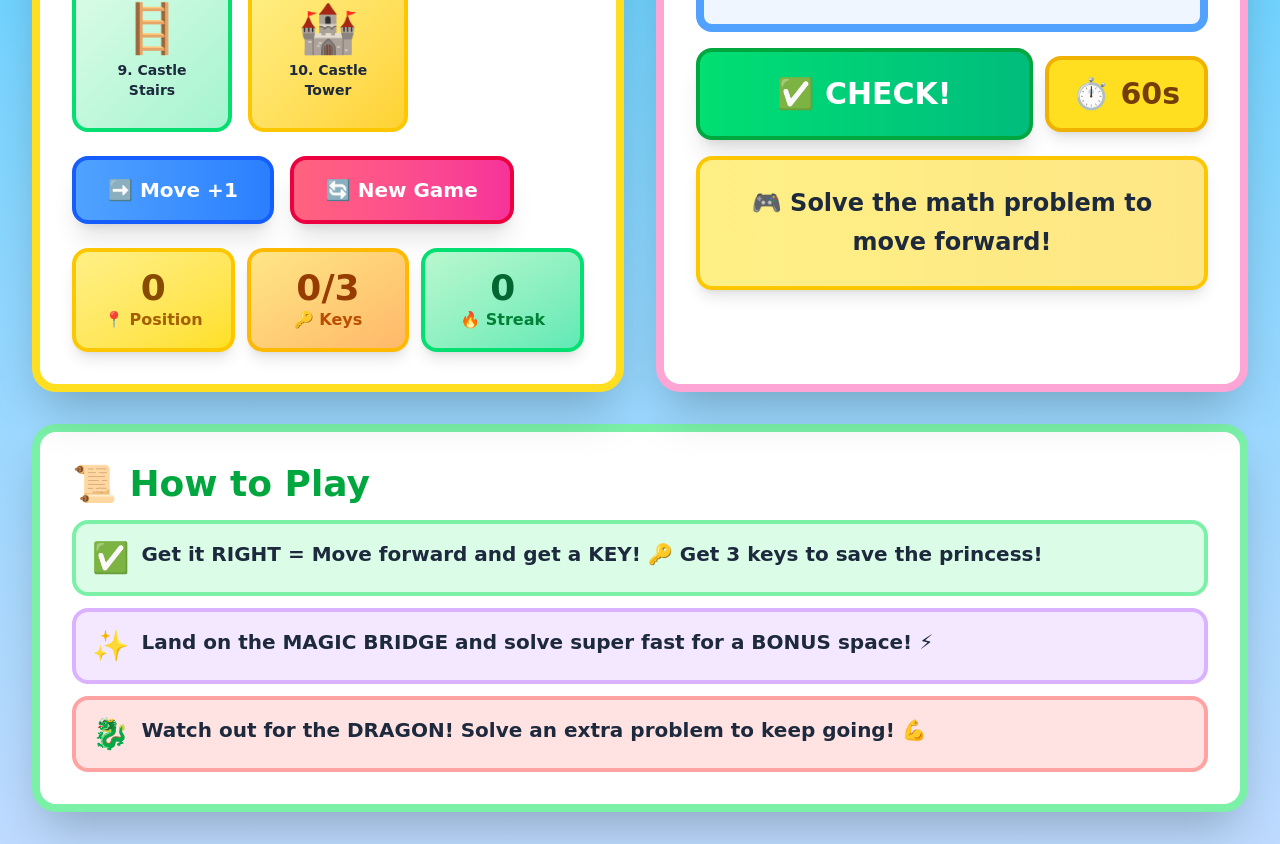
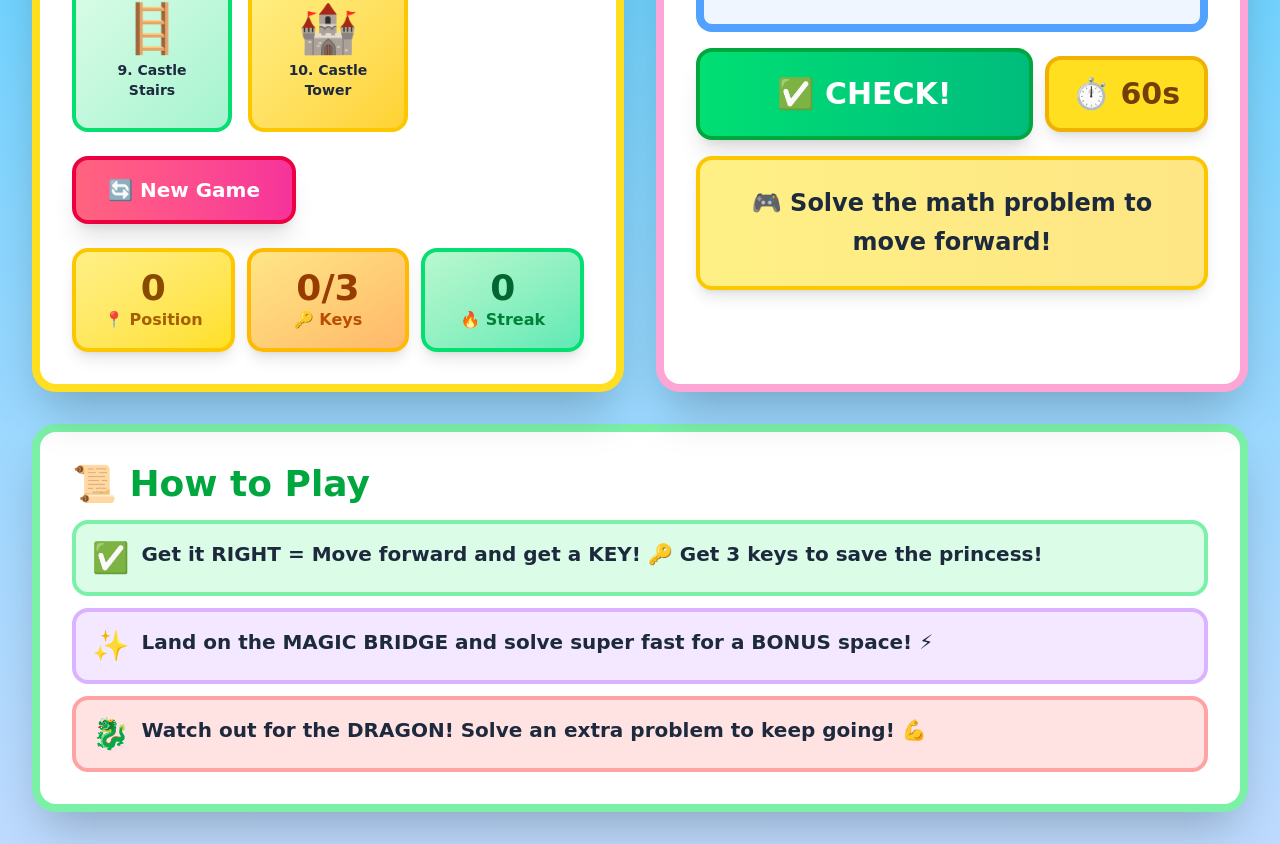
Before and after one commit to vasken/princess-subtraction, a Next.js app: page /princess in a window 1280 px wide. Shown: the part 814-1658 px from the top of the page. Built offline with nearby package versions, Linux system fonts and the light colour scheme.

Commit message:
subtraction adventure

```diff
--- a/src/app/princess/page.jsx
+++ b/src/app/princess/page.jsx
@@ -250,12 +250,6 @@ export default function Page() {
 
 						<div className="mt-6 flex flex-col sm:flex-row items-center gap-4">
 							<button
-								onClick={() => move(1)}
-								className="w-full sm:w-auto px-8 py-4 rounded-2xl bg-gradient-to-r from-blue-400 to-blue-500 hover:from-blue-500 hover:to-blue-600 text-white font-black text-xl border-4 border-blue-600 shadow-xl transition-all hover:scale-110 hover:shadow-2xl"
-							>
-								➡️ Move +1
-							</button>
-							<button
 								onClick={() => resetGame()}
 								className="w-full sm:w-auto px-8 py-4 rounded-2xl bg-gradient-to-r from-rose-400 to-pink-500 hover:from-rose-500 hover:to-pink-600 text-white font-black text-xl border-4 border-rose-600 shadow-xl transition-all hover:scale-110 hover:shadow-2xl"
 							>
```
